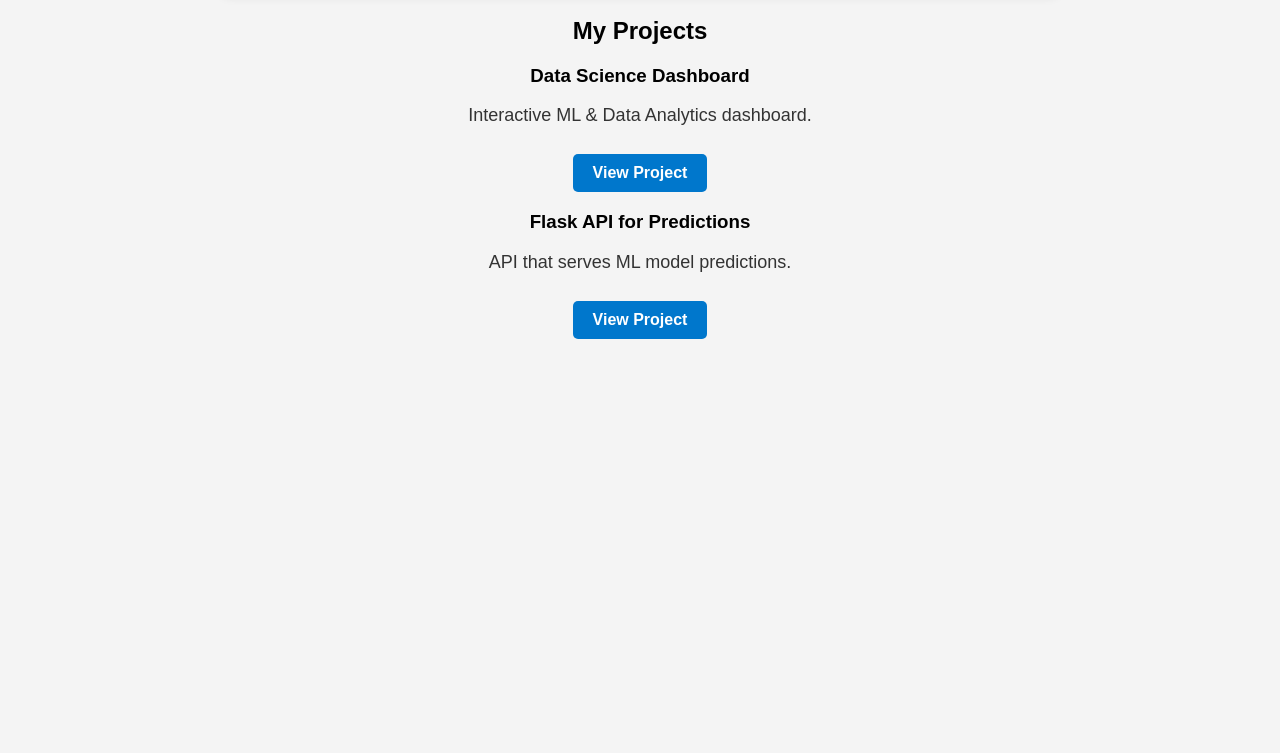
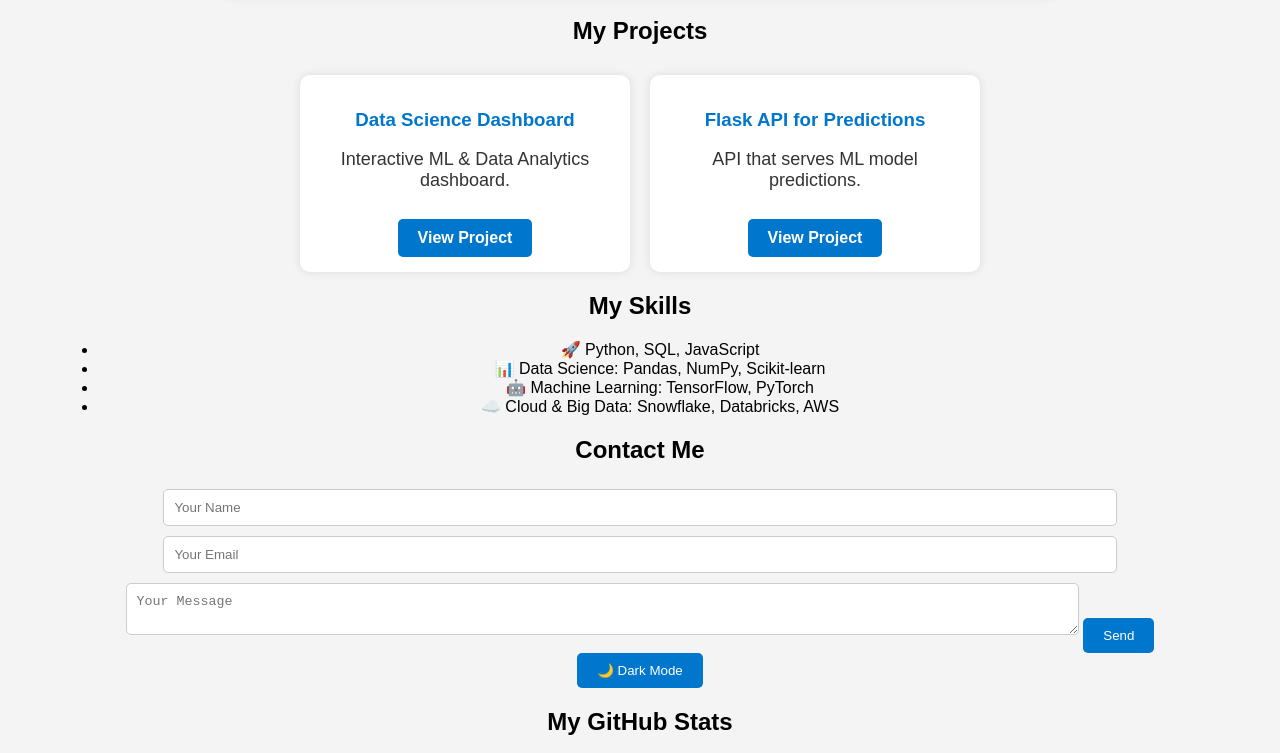
Before and after one commit to brindha009/brindha009.github.io, a plain HTML site: page index.html in a window 1280 px wide. Shown: the part 307-1060 px from the top of the page. Before the commit the page ends 800 px from the top, so only its background shows below. Drawn offline with Linux system fonts and the light colour scheme; grey boxes are pictures that could not be loaded.

Commit message:
Update index.html

```diff
--- a/index.html
+++ b/index.html
@@ -32,6 +32,45 @@
             font-weight: bold;
         }
         .button:hover { background: #005fa3; }
+        .projects {
+            display: flex;
+            justify-content: center;
+            gap: 20px;
+            flex-wrap: wrap;
+            margin-top: 30px;
+        }
+        .project-card {
+            width: 300px;
+            padding: 15px;
+            background: white;
+            border-radius: 10px;
+            box-shadow: 0 0 10px rgba(0, 0, 0, 0.1);
+        }
+        .project-card h3 {
+            color: #0077cc;
+        }
+        .dark-mode {
+            background-color: #222;
+            color: white;
+        }
+        input, textarea {
+            width: 80%;
+            padding: 10px;
+            margin: 5px 0;
+            border-radius: 5px;
+            border: 1px solid #ccc;
+        }
+        button {
+            padding: 10px 20px;
+            background: #0077cc;
+            color: white;
+            border: none;
+            border-radius: 5px;
+            cursor: pointer;
+        }
+        button:hover {
+            background: #005fa3;
+        }
     </style>
 </head>
 <body>
@@ -41,6 +80,8 @@
         <p>Check out my work below:</p>
         <a href="https://github.com/brindha009" target="_blank" class="button">Visit My GitHub</a>
     </div>
+
+    <!-- Projects Section -->
     <h2>My Projects</h2>
     <div class="projects">
         <div class="project-card">
@@ -55,5 +96,36 @@
         </div>
     </div>
 
+    <!-- Skills Section -->
+    <h2>My Skills</h2>
+    <ul>
+        <li>🚀 Python, SQL, JavaScript</li>
+        <li>📊 Data Science: Pandas, NumPy, Scikit-learn</li>
+        <li>🤖 Machine Learning: TensorFlow, PyTorch</li>
+        <li>☁️ Cloud & Big Data: Snowflake, Databricks, AWS</li>
+    </ul>
+
+    <!-- Contact Section -->
+    <h2>Contact Me</h2>
+    <form action="https://formspree.io/f/your-form-id" method="POST">
+        <input type="text" name="name" placeholder="Your Name" required>
+        <input type="email" name="email" placeholder="Your Email" required>
+        <textarea name="message" placeholder="Your Message" required></textarea>
+        <button type="submit">Send</button>
+    </form>
+
+    <!-- Dark Mode Button -->
+    <button onclick="toggleTheme()">🌙 Dark Mode</button>
+
+    <!-- GitHub Stats -->
+    <h2>My GitHub Stats</h2>
+    <img src="https://github-readme-stats.vercel.app/api?username=brindha009&show_icons=true&theme=radical">
+
+    <script>
+        function toggleTheme() {
+            document.body.classList.toggle('dark-mode');
+        }
+    </script>
+
 </body>
 </html>
```
Lines whose indentation alone changed are shown as unchanged.
